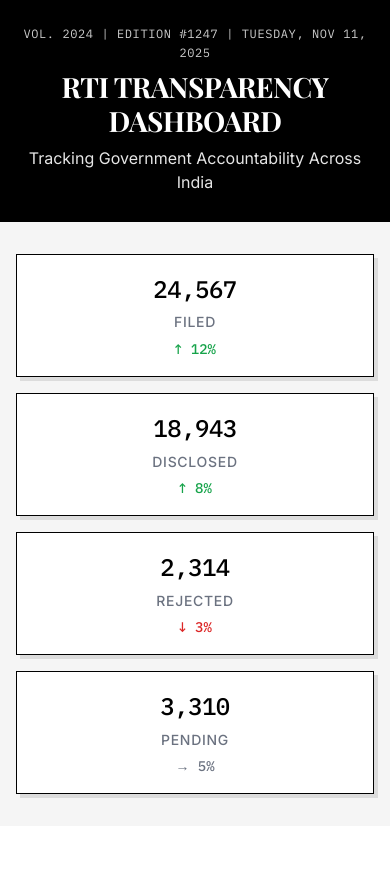
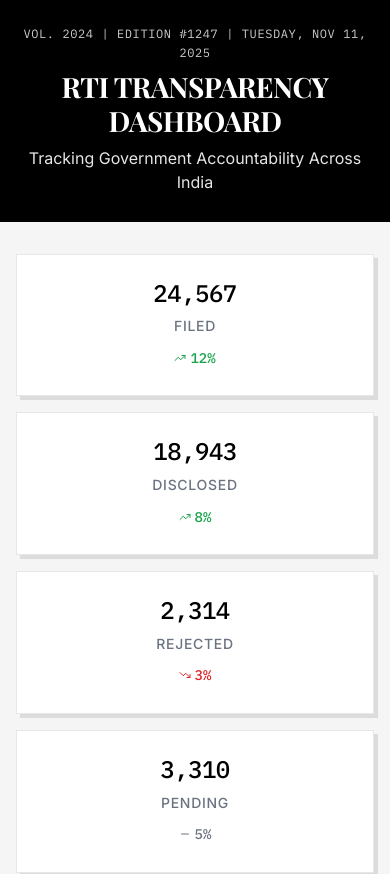
Before and after one commit to Yugantar-NGO/youRTI-UI, a Next.js app: page / in a window 390 px wide. Shown: the top 874 px of the page. Built offline with nearby package versions, Linux system fonts and the light colour scheme.

Commit message:
refactor: make StatCard theme-agnostic with icon support

```diff
--- a/src/components/data/StatCard.module.css
+++ b/src/components/data/StatCard.module.css
@@ -1,76 +1,93 @@
+/* StatCard Component - Using Semantic Tokens */
 .statCard {
-  background-color: var(--color-white);
-  border: var(--border-thin) solid var(--color-black);
-  padding: var(--space-5);
+  background-color: var(--color-bg-elevated);
+  border: var(--card-border-width) solid var(--color-border-secondary);
+  border-radius: var(--card-border-radius);
+  padding: var(--spacing-lg);
   box-shadow: var(--shadow-card);
   text-align: center;
-  transition: all var(--transition-normal);
+  transition: all var(--transition-base);
 }
 
 .statCard:hover {
   transform: translateY(-2px);
   box-shadow: var(--shadow-card-hover);
+  border-color: var(--color-border-primary);
+}
+
+.iconWrapper {
+  display: inline-flex;
+  align-items: center;
+  justify-content: center;
+  width: 40px;
+  height: 40px;
+  border-radius: var(--border-radius-md);
+  background-color: var(--color-bg-tertiary);
+  margin-bottom: var(--spacing-md);
 }
 
 .value {
-  font-family: var(--font-mono);
-  font-size: var(--font-size-h1);
+  font-family: var(--font-family-mono);
+  font-size: var(--font-size-3xl);
   font-weight: var(--font-weight-medium);
   line-height: var(--line-height-tight);
   color: var(--color-text-primary);
-  margin-bottom: var(--space-2);
+  margin-bottom: var(--spacing-sm);
   letter-spacing: -0.02em;
 }
 
 .unit {
-  font-size: var(--font-size-body);
-  font-weight: var(--font-weight-regular);
+  font-size: var(--font-size-base);
+  font-weight: var(--font-weight-normal);
   color: var(--color-text-tertiary);
-  margin-left: var(--space-1);
+  margin-left: var(--spacing-xs);
 }
 
 .label {
-  font-family: var(--font-body);
-  font-size: var(--font-size-small);
+  font-family: var(--font-family-body);
+  font-size: var(--font-size-sm);
   font-weight: var(--font-weight-medium);
   color: var(--color-text-tertiary);
   text-transform: uppercase;
   letter-spacing: 0.05em;
-  margin-bottom: var(--space-2);
+  margin-bottom: var(--spacing-sm);
 }
 
 .change {
-  font-family: var(--font-mono);
-  font-size: var(--font-size-small);
+  font-family: var(--font-family-mono);
+  font-size: var(--font-size-sm);
   font-weight: var(--font-weight-medium);
   line-height: 1;
+  display: inline-flex;
+  align-items: center;
+  gap: var(--spacing-xs);
 }
 
 .change.increase {
-  color: var(--color-success-green);
+  color: var(--color-status-success);
 }
 
 .change.decrease {
-  color: var(--color-alert-red);
+  color: var(--color-status-error);
 }
 
 .change.neutral {
-  color: var(--color-medium-gray);
+  color: var(--color-status-neutral);
 }
 
 .statGrid {
   display: grid;
   grid-template-columns: repeat(auto-fit, minmax(200px, 1fr));
-  gap: var(--space-6);
+  gap: var(--grid-gap-md);
 }
 
 @media (max-width: 768px) {
   .statGrid {
     grid-template-columns: 1fr;
-    gap: var(--space-4);
+    gap: var(--grid-gap-sm);
   }
 
   .value {
-    font-size: var(--font-size-h2);
+    font-size: var(--font-size-2xl);
   }
 }
--- a/src/components/data/StatCard.tsx
+++ b/src/components/data/StatCard.tsx
@@ -1,29 +1,49 @@
 import { BaseProps, Statistic } from '@/types'
+import { Icon } from '@/components/ui/Icon'
+import { TrendingUp, TrendingDown, Minus } from '@/lib/icons'
+import { LucideIcon } from 'lucide-react'
 import styles from './StatCard.module.css'
 
 interface StatCardProps extends BaseProps {
   stat: Statistic
+  icon?: LucideIcon
 }
 
 /**
  * StatCard Component
  *
- * Displays a single statistic with monospace numbers and optional trend indicator.
- * Uses newspaper box-shadow styling for visual emphasis.
+ * Displays a single statistic with theme-agnostic styling.
+ * Supports optional icons and trend indicators.
  *
  * @example
- * <StatCard stat={{
- *   label: 'Filed',
- *   value: 24567,
- *   change: 12,
- *   changeType: 'increase'
- * }} />
+ * import { FileText } from '@/lib/icons'
+ * <StatCard
+ *   icon={FileText}
+ *   stat={{
+ *     label: 'Filed',
+ *     value: 24567,
+ *     change: 12,
+ *     changeType: 'increase'
+ *   }}
+ * />
  */
-export function StatCard({ stat, className = '' }: StatCardProps) {
+export function StatCard({ stat, icon, className = '' }: StatCardProps) {
   const { label, value, change, changeType, unit = '' } = stat
+
+  // Trend icon mapping
+  const trendIconMap = {
+    increase: TrendingUp,
+    decrease: TrendingDown,
+    neutral: Minus,
+  }
 
   return (
     <div className={`${styles.statCard} ${className}`}>
+      {icon && (
+        <div className={styles.iconWrapper}>
+          <Icon icon={icon} size="lg" />
+        </div>
+      )}
       <div className={styles.value}>
         {value.toLocaleString()}
         {unit && <span className={styles.unit}>{unit}</span>}
@@ -31,9 +51,7 @@ export function StatCard({ stat, className = '' }: StatCardProps) {
       <div className={styles.label}>{label}</div>
       {change !== undefined && changeType && (
         <div className={`${styles.change} ${styles[changeType]}`}>
-          {changeType === 'increase' && '↑ '}
-          {changeType === 'decrease' && '↓ '}
-          {changeType === 'neutral' && '→ '}
+          <Icon icon={trendIconMap[changeType]} size="xs" />
           {Math.abs(change)}%
         </div>
       )}
```
